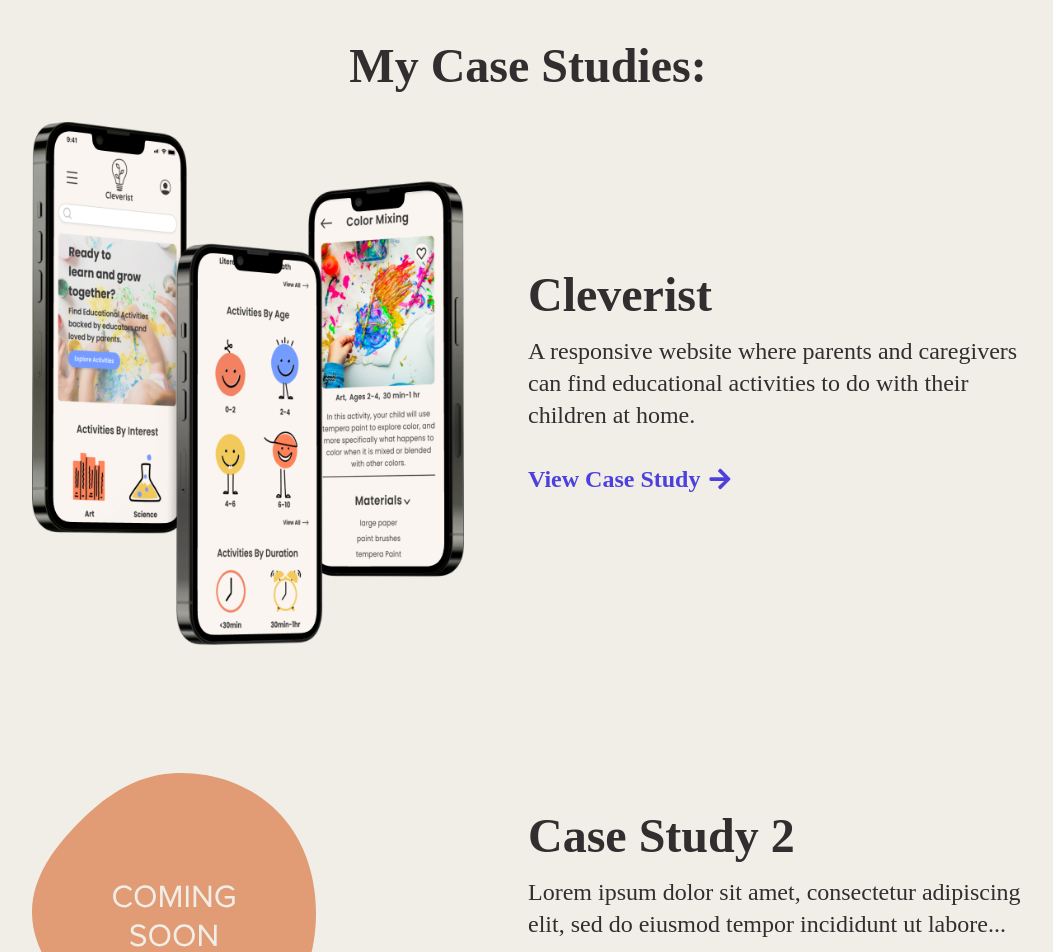
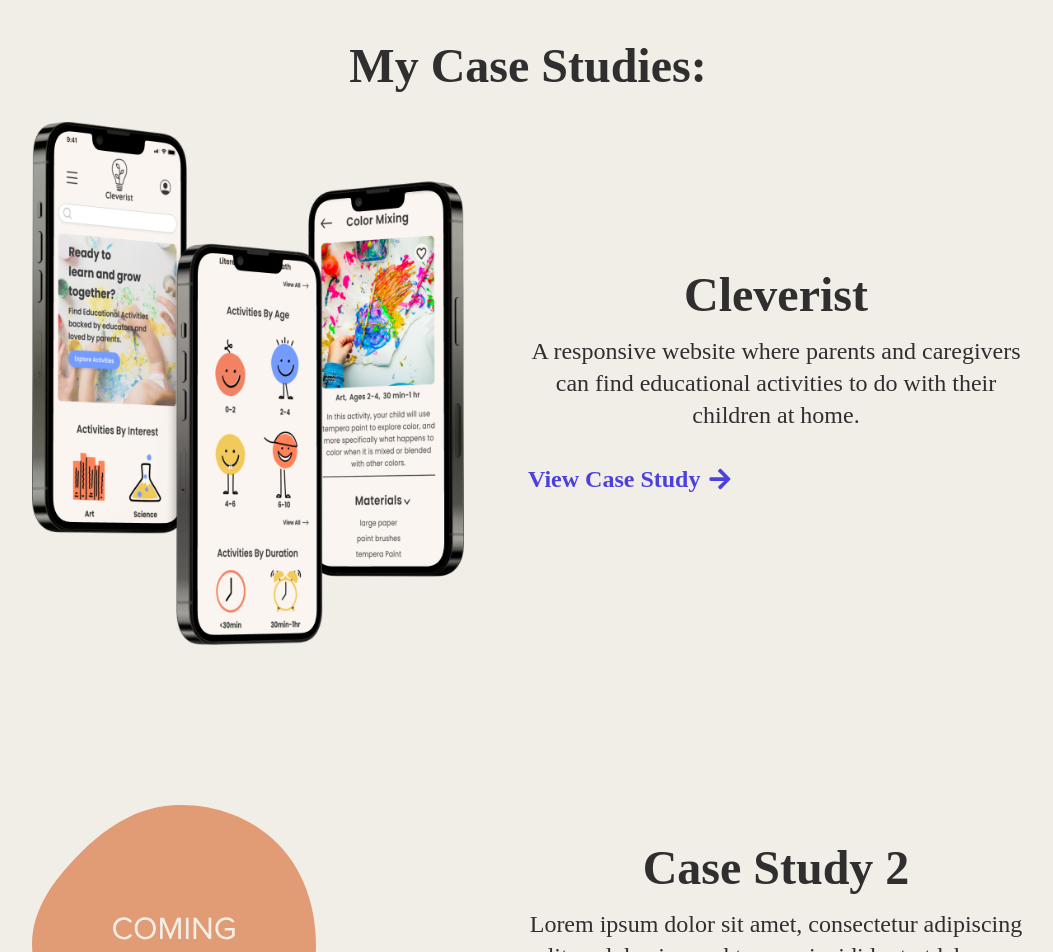
Before and after one commit to mlstarcher/brookes-portfolio, a React (Create React App) app: page / in a window 1280 px wide. Shown: the part 720-1672 px from the top of the page, without its empty margins (112-1165 px from the left). Built offline with nearby package versions, Linux system fonts and the light colour scheme; a web font is replaced by a local one.

Commit message:
Stuck footer to bottom of page, increased spacing between case cards

```diff
--- a/src/index.css
+++ b/src/index.css
@@ -17,6 +17,11 @@ body {
   display: flex;
   flex-direction: column;
   min-height: 100vh;
+  text-align:center;
+}
+
+.wrapper {
+  flex: 1;
 }
 
 .case-study-repeater div div .case-study-image:not(:first-child) {
@@ -56,14 +61,6 @@ body {
 }
 
 /* Icon 3 */
-
-/* .navBar button {
-  position: absolute;
-  right: 20px;
-  top: 20px;
-  z-index: 10;
-  cursor: pointer;
-} */
 
 #nav-icon {
   margin: 0px;
--- a/src/pages/CaseStudyCard.js
+++ b/src/pages/CaseStudyCard.js
@@ -4,7 +4,7 @@ import { FaArrowRight } from 'react-icons/fa';
 
 export default function CaseStudyCard({ case_study }) {
   return (
-    <div className="grid grid-cols-1 sm:grid-cols-2 sm:mb-32 mb-16 gap">
+    <div className="grid grid-cols-1 sm:grid-cols-2 sm:mb-40 mb-24 gap">
       <div className="sm:pr-16 flex justify-center sm:block">
         <img
           src={case_study.image_name}
--- a/src/pages/Footer.js
+++ b/src/pages/Footer.js
@@ -4,7 +4,7 @@ import linkedin from '../assets/linkedin.svg';
 
 export default function Footer() {
   return (
-    <footer className="w-full flex flex-col justify-center items-center  bg-primary sm:h-56 h-40">
+    <footer className="w-full flex flex-col justify-center items-center bg-primary h-32">
       <div className="flex justify-between items-center">
         <a
           className="mx-2"
--- a/src/pages/Home.js
+++ b/src/pages/Home.js
@@ -7,7 +7,7 @@ import placeholderData from '../assets/placeholderData.js';
 
 export default function Home() {
   return (
-    <div>
+    <div className="">
       <Welcome />
       <div id="work" className="flex justify-center mb-8">
         <h2 className="sm:text-5xl text-3xl font-bold sm:mt-16 mt-8">
--- a/src/pages/Layout.js
+++ b/src/pages/Layout.js
@@ -8,7 +8,7 @@ export default function Layout() {
   return (
     <div className="flex flex-col">
       <Header />
-      <div className="container mx-auto px-8 lg:px-36 mt-4">
+      <div className="container mx-auto px-8 lg:px-36 mt-4 wrapper">
         <Outlet />
       </div>
       {/* <ScrollButton /> */}
--- a/src/pages/StudyComingSoon.js
+++ b/src/pages/StudyComingSoon.js
@@ -5,7 +5,7 @@ import coming_soon from '../assets/coming_soon.svg';
 
 export default function StudyComingSoon({ case_study }) {
   return (
-    <div className="grid grid-cols-1 sm:grid-cols-2 sm:mb-32 mb-16 gap">
+    <div className="grid grid-cols-1 sm:grid-cols-2 sm:mb-40 mb-24 gap">
       <div className="sm:pr-16 flex justify-center sm:block">
         <img
           src={coming_soon}
```
